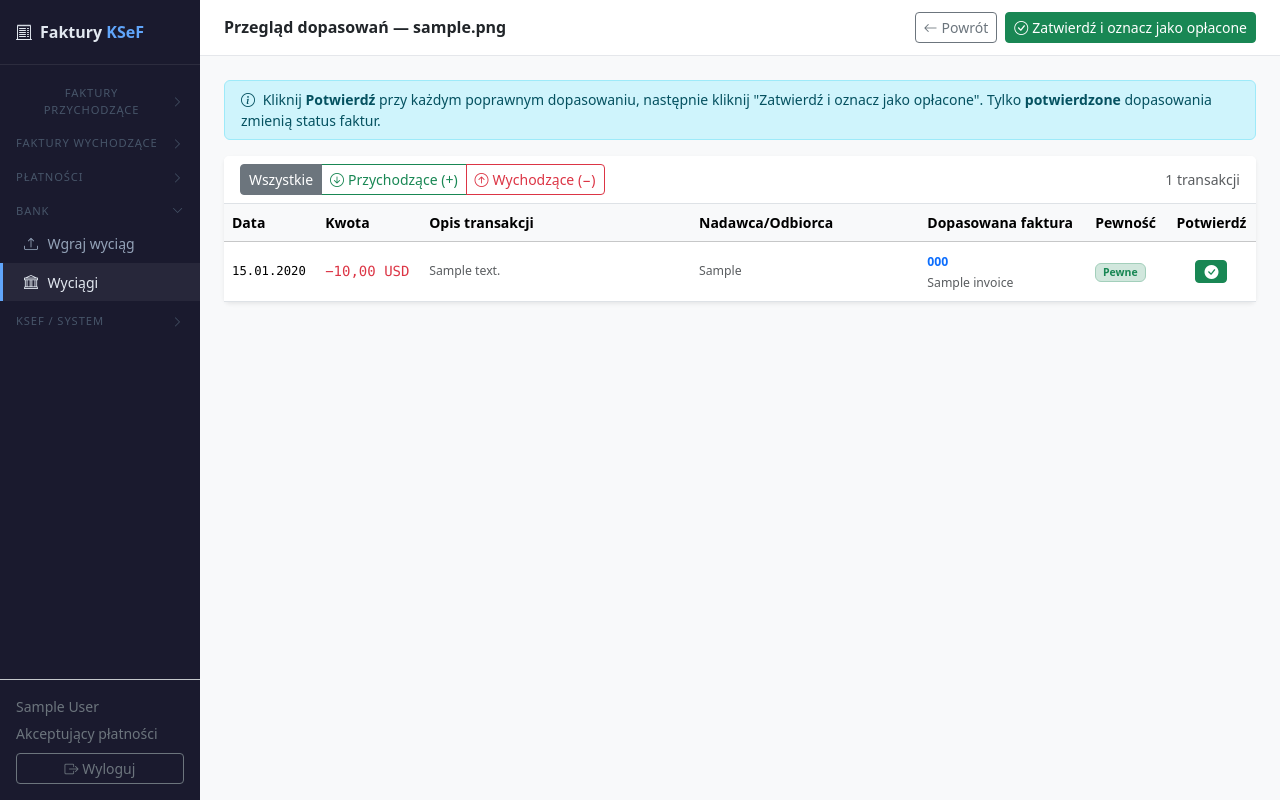
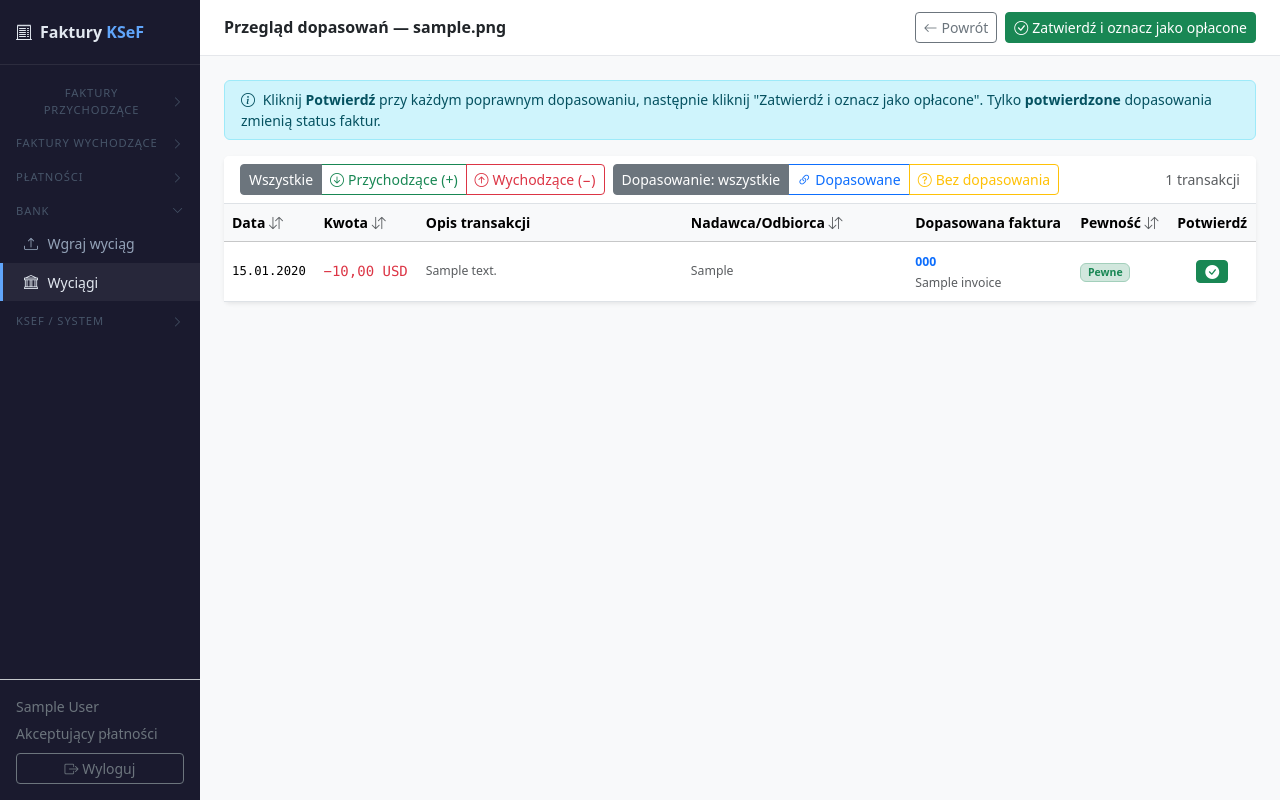
Before and after one commit to Elviszyje/ksef_synchro, a Django app: page /bank-statements/1/review/ in a window 1280 px wide. Run offline with Django 5.2, Linux system fonts and the light colour scheme; a user stored in the database is signed in; tables that the repository leaves empty hold one stand-in row (values such as "Sample post"); parts of the project's set-up code (start-up, migrations or seed data) failed here and were passed over; some libraries are stand-ins or nearby versions.

Commit message:
feat: filtr dopasowania + sortowanie kolumn w przeglądzie wyciągu
- Filtr 'Dopasowanie': Wszystkie / Dopasowane / Bez dopasowania
- Oba filtry (kierunek + dopasowanie) działają jednocześnie
- Sortowanie po Data, Kwota, Nadawca/Odbiorca, Pewność — klik w nagłówek, drugi klik odwraca

```diff
--- a/apps/bank_statements/templates/bank_statements/match_review.html
+++ b/apps/bank_statements/templates/bank_statements/match_review.html
@@ -29,34 +29,62 @@
 {% endif %}
 
 <div class="card border-0 shadow-sm">
-  <div class="card-header bg-white border-bottom py-2 d-flex align-items-center gap-2">
-    <div class="btn-group btn-group-sm" role="group" aria-label="Filtr kierunku">
-      <button type="button" class="btn btn-outline-secondary active" id="filter-all">Wszystkie</button>
-      <button type="button" class="btn btn-outline-success" id="filter-credit">
+  <div class="card-header bg-white border-bottom py-2 d-flex flex-wrap align-items-center gap-2">
+
+    <!-- Filtr kierunku -->
+    <div class="btn-group btn-group-sm" role="group">
+      <button type="button" class="btn btn-outline-secondary active" data-dir="all">Wszystkie</button>
+      <button type="button" class="btn btn-outline-success" data-dir="credit">
         <i class="bi bi-arrow-down-circle me-1"></i>Przychodzące (+)
       </button>
-      <button type="button" class="btn btn-outline-danger" id="filter-debit">
+      <button type="button" class="btn btn-outline-danger" data-dir="debit">
         <i class="bi bi-arrow-up-circle me-1"></i>Wychodzące (−)
       </button>
     </div>
+
+    <!-- Filtr dopasowania -->
+    <div class="btn-group btn-group-sm" role="group">
+      <button type="button" class="btn btn-outline-secondary active" data-match="all">Dopasowanie: wszystkie</button>
+      <button type="button" class="btn btn-outline-primary" data-match="matched">
+        <i class="bi bi-link-45deg me-1"></i>Dopasowane
+      </button>
+      <button type="button" class="btn btn-outline-warning" data-match="unmatched">
+        <i class="bi bi-question-circle me-1"></i>Bez dopasowania
+      </button>
+    </div>
+
     <span class="text-muted small ms-auto" id="tx-count"></span>
   </div>
+
   <div class="table-responsive">
     <table class="table table-hover mb-0 align-middle" style="font-size:.875rem;" id="tx-table">
       <thead class="table-light">
         <tr>
-          <th style="white-space:nowrap;">Data</th>
-          <th style="white-space:nowrap;">Kwota</th>
+          <th class="sortable" data-col="0" style="white-space:nowrap; cursor:pointer; user-select:none;">
+            Data <i class="bi bi-arrow-down-up text-muted" id="sort-icon-0"></i>
+          </th>
+          <th class="sortable" data-col="1" style="white-space:nowrap; cursor:pointer; user-select:none;">
+            Kwota <i class="bi bi-arrow-down-up text-muted" id="sort-icon-1"></i>
+          </th>
           <th>Opis transakcji</th>
-          <th>Nadawca/Odbiorca</th>
+          <th class="sortable" data-col="3" style="white-space:nowrap; cursor:pointer; user-select:none;">
+            Nadawca/Odbiorca <i class="bi bi-arrow-down-up text-muted" id="sort-icon-3"></i>
+          </th>
           <th style="white-space:nowrap;">Dopasowana faktura</th>
-          <th style="white-space:nowrap;">Pewność</th>
+          <th class="sortable" data-col="5" style="white-space:nowrap; cursor:pointer; user-select:none;">
+            Pewność <i class="bi bi-arrow-down-up text-muted" id="sort-icon-5"></i>
+          </th>
           <th class="text-center" style="white-space:nowrap;">Potwierdź</th>
         </tr>
       </thead>
-      <tbody>
+      <tbody id="tx-tbody">
         {% for tx in transactions %}
-        <tr class="{% if tx.is_matched %}table-success-subtle{% endif %}" data-direction="{% if tx.is_debit %}debit{% else %}credit{% endif %}">
+        <tr class="{% if tx.is_matched %}table-success-subtle{% endif %}"
+            data-direction="{% if tx.is_debit %}debit{% else %}credit{% endif %}"
+            data-matched="{% if tx.matches.all %}matched{% else %}unmatched{% endif %}"
+            data-date="{{ tx.transaction_date|date:'Y-m-d' }}"
+            data-amount="{% if tx.is_debit %}-{% endif %}{{ tx.amount }}"
+            data-counterparty="{{ tx.counterparty|lower }}">
           <td class="small font-monospace" style="white-space:nowrap;">{{ tx.transaction_date|date:"d.m.Y" }}</td>
           <td class="font-monospace fw-medium {% if not tx.is_debit %}text-success{% else %}text-danger{% endif %}" style="white-space:nowrap;">
             {% if not tx.is_debit %}+{% else %}−{% endif %}{{ tx.amount|floatformat:2 }} {{ tx.currency }}
@@ -76,7 +104,7 @@
             <span class="text-muted small">Brak dopasowania</span>
             {% endfor %}
           </td>
-          <td>
+          <td data-confidence="{% for match in tx.matches.all %}{{ match.confidence }}{% endfor %}">
             {% for match in tx.matches.all %}
             {% if match.confidence == 'high' %}
             <span class="badge bg-success-subtle text-success border border-success-subtle small">Pewne</span>
@@ -103,30 +131,88 @@
 
 <script>
 (function () {
-  const rows = document.querySelectorAll('#tx-table tbody tr[data-direction]');
+  const tbody = document.getElementById('tx-tbody');
   const countEl = document.getElementById('tx-count');
-  const btnAll = document.getElementById('filter-all');
-  const btnCredit = document.getElementById('filter-credit');
-  const btnDebit = document.getElementById('filter-debit');
+  let activeDir = 'all';
+  let activeMatch = 'all';
+  let sortCol = null;
+  let sortAsc = true;
+
+  // ── filtrowanie ──────────────────────────────────────────────
+  function applyFilters() {
+    const rows = Array.from(tbody.querySelectorAll('tr[data-direction]'));
+    rows.forEach(row => {
+      const dirOk  = activeDir   === 'all' || row.dataset.direction === activeDir;
+      const matchOk = activeMatch === 'all' || row.dataset.matched   === activeMatch;
+      row.hidden = !(dirOk && matchOk);
+    });
+    updateCount();
+  }
 
   function updateCount() {
-    const visible = document.querySelectorAll('#tx-table tbody tr[data-direction]:not([hidden])').length;
+    const visible = tbody.querySelectorAll('tr[data-direction]:not([hidden])').length;
     countEl.textContent = `${visible} transakcji`;
   }
 
-  function applyFilter(direction) {
-    rows.forEach(row => {
-      row.hidden = direction !== 'all' && row.dataset.direction !== direction;
+  document.querySelectorAll('[data-dir]').forEach(btn => {
+    btn.addEventListener('click', () => {
+      activeDir = btn.dataset.dir;
+      document.querySelectorAll('[data-dir]').forEach(b => b.classList.remove('active'));
+      btn.classList.add('active');
+      applyFilters();
     });
-    [btnAll, btnCredit, btnDebit].forEach(b => b.classList.remove('active'));
-    updateCount();
+  });
+
+  document.querySelectorAll('[data-match]').forEach(btn => {
+    btn.addEventListener('click', () => {
+      activeMatch = btn.dataset.match;
+      document.querySelectorAll('[data-match]').forEach(b => b.classList.remove('active'));
+      btn.classList.add('active');
+      applyFilters();
+    });
+  });
+
+  // ── sortowanie ───────────────────────────────────────────────
+  const CONFIDENCE_ORDER = { high: 0, medium: 1, low: 2, '': 3 };
+
+  function getVal(row, col) {
+    if (col === 0) return row.dataset.date;
+    if (col === 1) return parseFloat(row.dataset.amount) || 0;
+    if (col === 3) return row.dataset.counterparty;
+    if (col === 5) return CONFIDENCE_ORDER[row.cells[5].dataset.confidence] ?? 3;
+    return '';
   }
 
-  btnAll.addEventListener('click', () => { applyFilter('all'); btnAll.classList.add('active'); });
-  btnCredit.addEventListener('click', () => { applyFilter('credit'); btnCredit.classList.add('active'); });
-  btnDebit.addEventListener('click', () => { applyFilter('debit'); btnDebit.classList.add('active'); });
+  function sortRows(col) {
+    if (sortCol === col) {
+      sortAsc = !sortAsc;
+    } else {
+      sortCol = col;
+      sortAsc = true;
+    }
 
-  updateCount();
+    // aktualizuj ikony
+    document.querySelectorAll('[id^="sort-icon-"]').forEach(ic => {
+      ic.className = 'bi bi-arrow-down-up text-muted';
+    });
+    const icon = document.getElementById(`sort-icon-${col}`);
+    if (icon) icon.className = `bi ${sortAsc ? 'bi-arrow-up' : 'bi-arrow-down'} text-primary`;
+
+    const rows = Array.from(tbody.querySelectorAll('tr[data-direction]'));
+    rows.sort((a, b) => {
+      const va = getVal(a, col);
+      const vb = getVal(b, col);
+      if (typeof va === 'number') return sortAsc ? va - vb : vb - va;
+      return sortAsc ? String(va).localeCompare(String(vb)) : String(vb).localeCompare(String(va));
+    });
+    rows.forEach(r => tbody.appendChild(r));
+  }
+
+  document.querySelectorAll('th.sortable').forEach(th => {
+    th.addEventListener('click', () => sortRows(parseInt(th.dataset.col)));
+  });
+
+  applyFilters();
 })();
 </script>
 {% endblock %}
```
